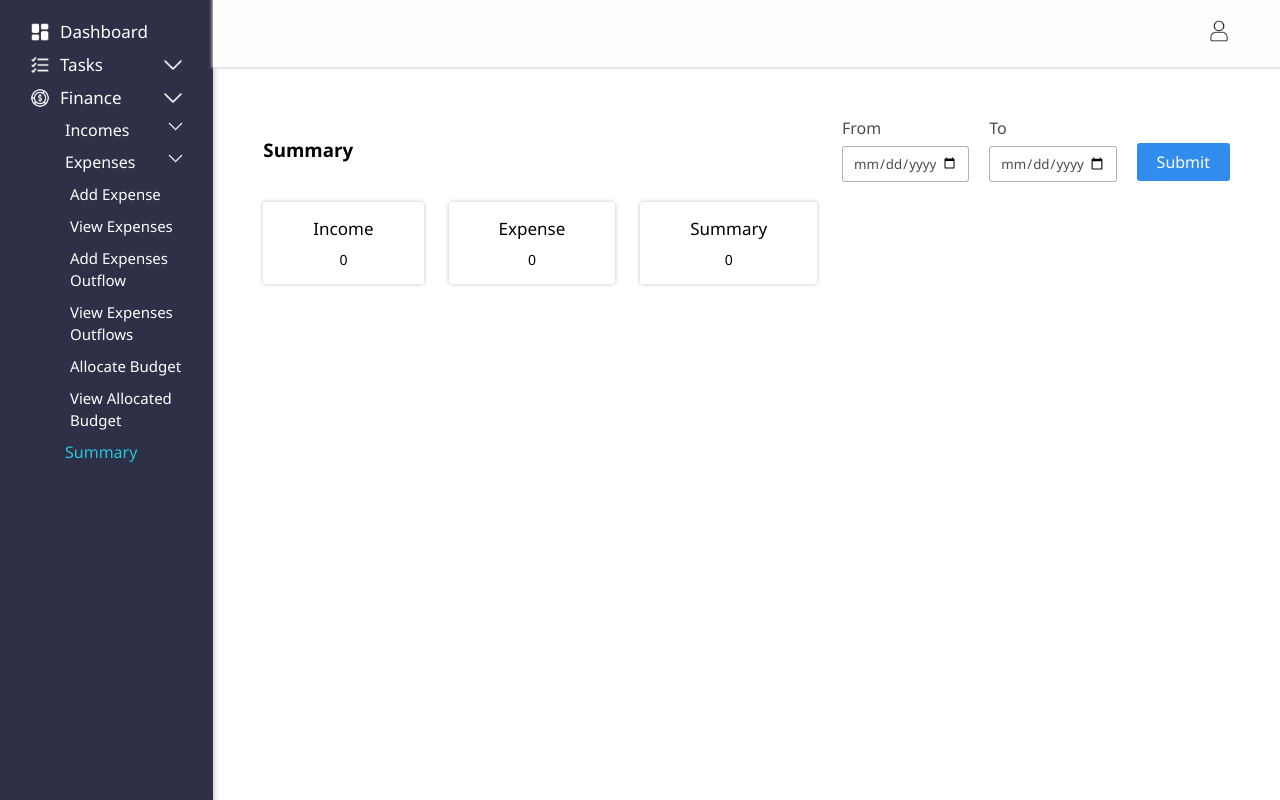
After one commit to Janice1828/daily_activities-personal_finance_tracker, a PHP site: page /userpanel/finance/summary.php in a window 1280 px wide. The commit adds this page. Run offline with PHP 8.4, Linux system fonts and the light colour scheme; the visitor is signed in with stand-in values (Sample User, id 1).

Commit message:
summary of finance

```diff
--- a/style.css
+++ b/style.css
@@ -663,3 +663,15 @@ footer h3 {
 .admin-sidebar-content-list {
   padding-top: 5px !important;
 }
+.timely-summary {
+  border-radius: 2px;
+  width: 140px;
+  height: 35px;
+  padding: 0px 8px;
+  outline: none;
+}
+.timely-summary option {
+  font-size: 16px;
+  line-height: 30px;
+  padding: 10px 0px;
+}
--- a/userpanel/finance/add_monthly_expense.php
+++ b/userpanel/finance/add_monthly_expense.php
@@ -113,7 +113,7 @@ if (isset($_POST['addexpense'])) {
                                     <label for="">Title</label>
                                     <div id="monthlyexpenses-repeater-fields">
                                         <div class="d-flex gap-2 align-items-center">
-                                            <input type="text" name="title[]" value="" required>
+                                            <input type="text" name="title[]" value="" required style="width:50%">
                                             <button onclick="addExpensesInput()" class="mt-0 addInputBtn">
                                                 <img src="../../icons/icons8-add-50.png" class="input-add-icon" />
                                             </button>
--- a/userpanel/finance/add_monthly_income.php
+++ b/userpanel/finance/add_monthly_income.php
@@ -102,13 +102,13 @@ if (isset($_POST['addincome'])) {
                         <div class="">
                             <form class="row gap-2" method="post">
                                 <div class="col-12">
-                                    <h2 class="page-title">Add Income Sourcess</h2>
+                                    <h2 class="page-title">Add Income Sources</h2>
                                 </div>
                                 <div class="col-12">
                                     <label for="">Title</label>
                                     <div id="monthlyincome-repeater-fields" class="d-flex flex-column gap-2">
                                         <div class="d-flex gap-2 align-items-center">
-                                            <input type="text" name="title[]" value="" required>
+                                            <input type="text" name="title[]" value="" required style="width:50%">
                                             <button onclick="addIncomeInput()" style="margin-top:0px" class="addInputBtn">
                                                 <img src="../../icons/icons8-add-50.png" alt="" class="input-add-icon">
                                             </button>
@@ -116,7 +116,7 @@ if (isset($_POST['addincome'])) {
                                     </div>
                                 </div>
                                 <div class="col-12">
-                                    <button type="submit" class="btn-success" name="addincome">Add Incomes</button>
+                                    <button type="submit" class="btn-success" name="addincome">Add Income</button>
                                 </div>
                             </form>
                         </div>
--- /dev/null
+++ b/userpanel/finance/summary.php
@@ -0,0 +1,156 @@
+<?php
+session_start();
+$user_id = $_SESSION['user_id'];
+$currentDate = date("Y-m-d");
+include("../../connection.php");
+$user_id = $_SESSION['user_id'];
+
+?>
+<!DOCTYPE html>
+<html lang="en">
+
+<head>
+    <meta charset="UTF-8" />
+    <meta name="viewport" content="width=device-width, initial-scale=1.0" />
+    <title>Daily Activities & Personal Finance Tracker</title>
+    <link rel="stylesheet" href="../../style.css">
+</head>
+
+<body>
+    <div class="row">
+        <div class="col-2">
+            <div class="sidebar d-flex flex-column gap-1">
+                <h5><a href="../dashboard.php" class="sidebar-heading d-flex align-items-center gap-1"><img src="../../images/dashboard.png" class="sidebar-logo"> <span>Dashboard</span></a></h5>
+
+                <div class="sidebar-activities">
+                    <h5 id="task-link" class="cursor-pointer sidebar-heading d-flex align-items-center justify-content-between" onclick="displayTask()">
+                        <div class="d-flex gap-1 align-items-center">
+                            <img src="../../images/to-do-list.png" class="sidebar-logo" alt=""><span>Tasks</span>
+                        </div>
+                        <img src="../../icons/arrow_down.png" id="tasks-toggle-icon" class="sidebar-logo" alt="">
+                    </h5>
+                    <ul style="padding-left: 30px; display:none" id="tasks-lists">
+                        <li><a href="../tasks/add_tasks.php">Add Tasks</a></li>
+                        <li><a href="../tasks/view_tasks.php">View Tasks</a></li>
+                        <li><a href="../tasks/incomplete_task.php">Expired Tasks</a></li>
+                        <li><a href="../tasks/completed_task.php">Completed Tasks</a></li>
+                    </ul>
+                </div>
+                <div class="sidebar-finance">
+                    <h2 class="sidebar-heading cursor-pointer d-flex align-items-center justify-content-between" onclick="toggleFinances()">
+                        <div class="d-flex align-items-center gap-1">
+                            <img src="../../images/finance.png" class="sidebar-logo" alt=""><span>Finance</span>
+                        </div>
+                        <img src="../../icons/arrow_down.png" class="sidebar-logo" id="finance-toggle-logo" alt="">
+                    </h2>
+                    <ul style="padding-left:30px;" id="finance-lists">
+                        <li style="padding-left:5px;">
+                            <div class="d-flex justify-content-between">
+                                <h4 onclick="toggleIncome()" class="cursor-pointer income-expense-title">Incomes</h4>
+                                <img src="../../icons/arrow_down.png" id="incomeArrow" class="incomeExpensesArrow" alt="">
+                            </div>
+                            <ul style="padding-left:5px; display:none" id="incomes-list">
+                                <li><a href="./add_income.php">Add Income</a></li>
+                                <li><a href="./view_income.php">View Income</a></li>
+                                <li><a href="./add_monthly_income.php">Add Income Sources</a></li>
+                                <li><a href="./view_monthly_income.php">View Income Sources</a></li>
+                            </ul>
+                        </li>
+                        <li style="padding-left:5px">
+                            <div class="d-flex justify-content-between">
+                                <h4 class="cursor-pointer income-expense-title" onclick="toggleExpenses()">Expenses</h4>
+                                <img src="../../icons/arrow_down.png" id="expenseArrow" class="incomeExpensesArrow" alt="">
+                            </div>
+                            <ul style="padding-left:5px;" id="expenses-list">
+                                <li><a href="./add_expenses.php">Add Expense</a></li>
+                                <li><a href="./view_expense.php">View Expenses</a></li>
+                                <li><a href="./add_monthly_expense.php">Add Expenses Outflow</a></li>
+                                <li><a href="./view_monthly_expense.php">View Expenses Outflows</a></li>
+                                <li><a href="./allocate_budget.php">Allocate Budget</a></li>
+                                <li><a href="./view_allocatedbudget.php">View Allocated Budget</a></li>
+                            </ul>
+                        </li>
+                        <li style="padding-left:5px">
+                            <div class="d-flex justify-content-between">
+                                <h4 class="cursor-pointer income-expense-title active-sidebar">Summary</h4>
+                            </div>
+                        </li>
+                    </ul>
+                </div>
+
+            </div>
+        </div>
+        <div class="col-10">
+            <nav class="d-flex position-sticky">
+                <div class="user-profile position-relative">
+                    <div class="profile-icon cursor-pointer" onclick="displayProfile()">
+                        <img src="../../images/people.png" alt="">
+                    </div>
+                    <ul id="logout-userprofile">
+                        <li><a href="../../logout.php">Logout</a></li>
+                        <li><a href="../profile.php">Profile</a></li>
+                    </ul>
+                </div>
+            </nav>
+            <div class="p-5">
+                <div class="pb-2 d-flex justify-content-between align-items-center">
+                    <h3>Summary</h3>
+                    <!-- <select class="timely-summary">
+                        <option value="" selected>1 Day</option>
+                        <option value="">Monthly</option>
+                        <option value="">Quaterly</option>
+                        <option value="">Yearly</option>
+                    </select> -->
+                    <?php
+                    $income = 0;
+                    $expense = 0;
+                    if ($_SERVER["REQUEST_METHOD"] == "POST") {
+                        $fromDate = $_POST['from_date'];
+                        $toDate = $_POST['to_date'];
+                        $incomeQuery = "SELECT date, SUM(incomed_money) as income_sum FROM dapf_income WHERE user_id='$user_id' AND date >= '$fromDate' AND date <= '$toDate'";
+                        $incomeResult = mysqli_query($conn, $incomeQuery);
+                        $incomeRow = mysqli_fetch_assoc($incomeResult);
+                        $incomeSum = $incomeRow['income_sum'];
+                        $expenseQuery = "SELECT date, SUM(money_spent) as expenses FROM dapf_expense WHERE user_id='$user_id' AND date >= '$fromDate' AND date <= '$toDate'";
+                        $expenseResult = mysqli_query($conn, $expenseQuery);
+                        $expenseRow = mysqli_fetch_assoc($expenseResult);
+                        $expenseSum = $expenseRow['expenses'];
+                        $income = $incomeSum;
+                        $expense = $expenseSum;
+                    }
+                    ?>
+                    <form method="POST" class="d-flex gap-2 align-items-center">
+                        <div>
+                            <label for="from_date">From</label>
+                            <input type="date" name="from_date" value="" max="<?php echo $currentDate ?>" required>
+                        </div>
+                        <div>
+                            <label for="to_date">To</label>
+                            <input type="date" name="to_date" max="<?php echo $currentDate ?>" required>
+                        </div>
+                        <div style="margin-top:15px">
+                            <button type="submit" class="btn-primary">Submit</button>
+                        </div>
+                    </form>
+                </div>
+                <div class="tasks-report d-flex" style="gap:25px">
+                    <div class="box d-flex flex-column gap-1 align-items-center justify-content-center">
+                        <h3 class="details-title">Income</h3>
+                        <span class="summary-data"><?php echo $income > 0 ? $income : 0  ?></span>
+                    </div>
+                    <div class="box d-flex flex-column gap-1 align-items-center justify-content-center">
+                        <h3 class="details-title">Expense</h3>
+                        <span class="summary-data"><?php echo $expense > 0 ? $expense : 0  ?></span>
+                    </div>
+                    <div class="box d-flex flex-column gap-1 align-items-center justify-content-center">
+                        <h3 class="details-title">Summary</h3>
+                        <span class="summary-data"><?php echo $income - $expense ?></span>
+                    </div>
+
+                </div>
+            </div>
+        </div>
+    </div>
+</body>
+<script src="../../script.js">
+</script>
```
Also changed, not shown: userpanel/dashboard.php (+12 -0 lines), userpanel/tasks/summary.php (added, +14 -0 lines), images/albert-dera-ILip77SbmOE-unsplash (1).jpg (added), images/elijah-hiett-umfpFoKxIVg-unsplash.jpg (added), images/mohamad-khosravi-Uw3OfKz2J-0-unsplash.jpg (added), images/mubariz-mehdizadeh-Py8F6-hRn5o-unsplash.jpg (added), 4 other files.
